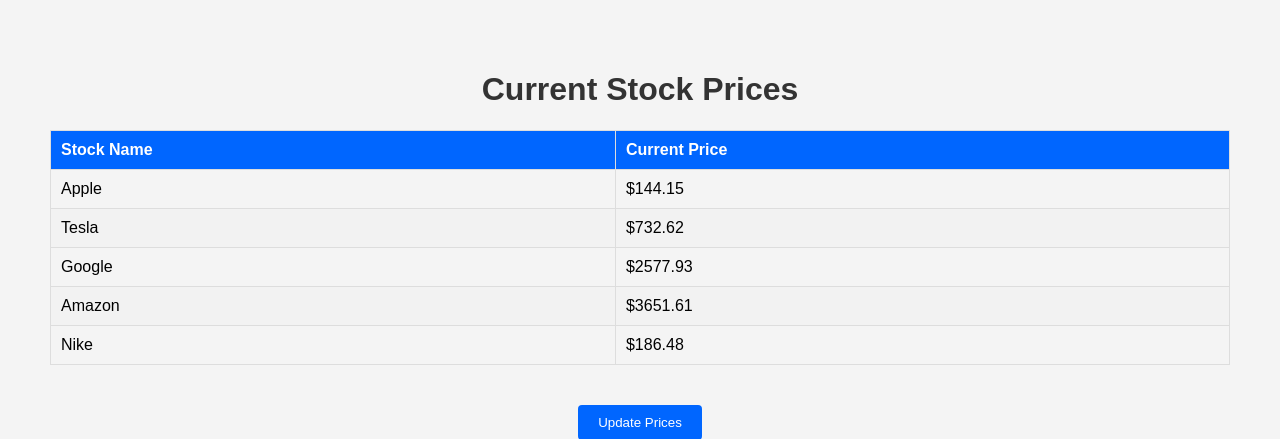
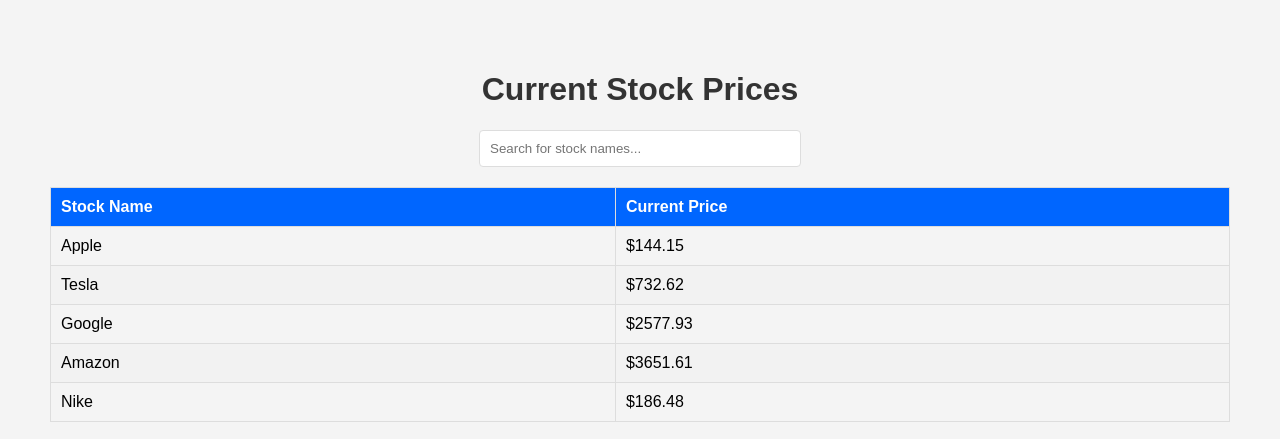
Before and after one commit to betaberry/trade-turbo-frontend, a Flask app: page /current_prices in a window 1280 px wide. Shown: the part 38-477 px from the top of the page. Run offline with Flask 3, Linux system fonts and the light colour scheme; data comes from the database, SQL or seed files in the repository.

Commit message:
feat: improve

```diff
--- a/app.py
+++ b/app.py
@@ -525,6 +525,9 @@
 
     return {"data": formatted_data}
 
+@app.route("/stock_detail")
+def stock_detail():
+    return render_template("stock_detail.html")
 
 if __name__ == "__main__":
     app.run(debug=True, host="0.0.0.0", port=5001)
--- a/templates/current_prices.html
+++ b/templates/current_prices.html
@@ -116,10 +116,34 @@
         .links a:hover {
             text-decoration: underline;
         }
+
+        .search-container {
+            margin-bottom: 20px;
+        }
+
+        .search-container input {
+            padding: 10px;
+            width: 300px;
+            border: 1px solid #ddd;
+            border-radius: 4px;
+        }
     </style>
     <script>
         function goToDashboard(stockName) {
             window.location.href = `/dashboard?stock=${stockName}`;
+        }
+
+        function filterTable() {
+            const searchInput = document.getElementById('searchInput').value.toLowerCase();
+            const rows = document.querySelectorAll('table tbody tr');
+            rows.forEach(row => {
+                const stockName = row.cells[0].textContent.toLowerCase();
+                if (stockName.includes(searchInput)) {
+                    row.style.display = '';
+                } else {
+                    row.style.display = 'none';
+                }
+            });
         }
     </script>
 </head>
@@ -148,6 +172,10 @@
     </nav>
     <div class="container">
         <h1>Current Stock Prices</h1>
+
+        <div class="search-container">
+            <input type="text" id="searchInput" placeholder="Search for stock names..." onkeyup="filterTable()">
+        </div>
 
         <table>
             <thead>
--- a/templates/dashboard.html
+++ b/templates/dashboard.html
@@ -67,7 +67,7 @@
             display: flex;
             justify-content: center; /* Center horizontally */
             align-items: center; /* Center vertically */
-            height: 300px; /* Adjust as needed */
+            height: 500px; /* Adjust as needed */
             margin: 20px auto; /* Center the container */
         }
 
```
Also changed, not shown: .gitlab-ci.yml.
